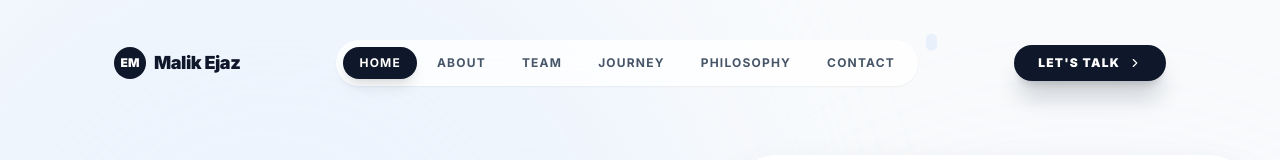
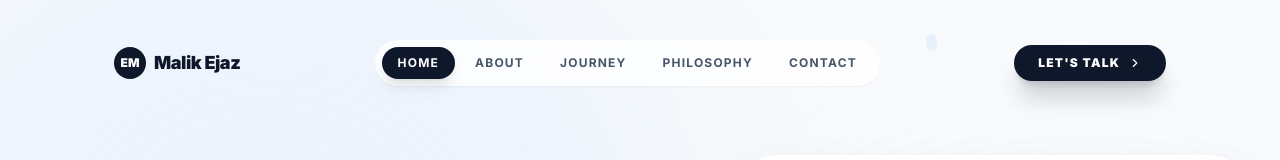
Before and after one commit to QIntellect-Technologies/ejazmalik-swiftsales, a React (Vite) app: page / in a window 1280 px wide. Shown: the top 160 px of the page. Built offline with nearby package versions, Linux system fonts and the light colour scheme; grey boxes are pictures that could not be loaded; a web font is replaced by a local one.

Commit message:
Remove Team from Navigation and App

```diff
--- a/src/App.jsx
+++ b/src/App.jsx
@@ -1,7 +1,6 @@
 import React from 'react';
 import Hero from './components/Hero';
 import About from './components/About';
-import Team from './components/Team';
 import Legacy from './components/Legacy';
 import Philosophy from './components/Philosophy';
 import Services from './components/Services';
@@ -43,7 +42,6 @@ function App() {
                 <div className="bg-slate-50">
                     <Philosophy />
                 </div>
-                {/* <Team /> */}
             </div>
 
             {/* Chapter 2: Services Stays, Network+Journey cover it */}
--- a/src/components/Navigation.jsx
+++ b/src/components/Navigation.jsx
@@ -33,7 +33,6 @@ const Navigation = () => {
     const navItems = [
         { label: 'Home', href: '#home' },
         { label: 'About', href: '#about' },
-        { label: 'Team', href: '#team' },
         { label: 'Journey', href: '#journey' },
         { label: 'Philosophy', href: '#philosophy' },
         { label: 'Contact', href: '#contact' },
```
